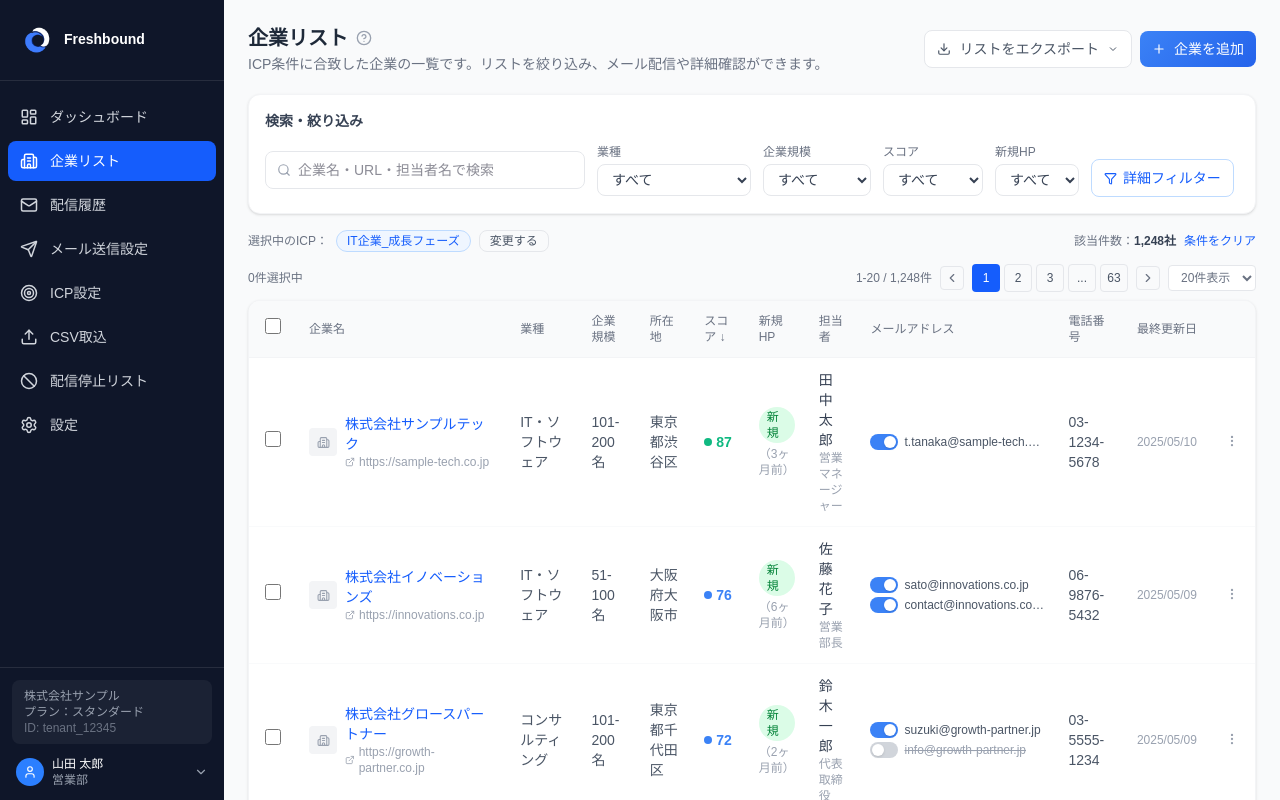
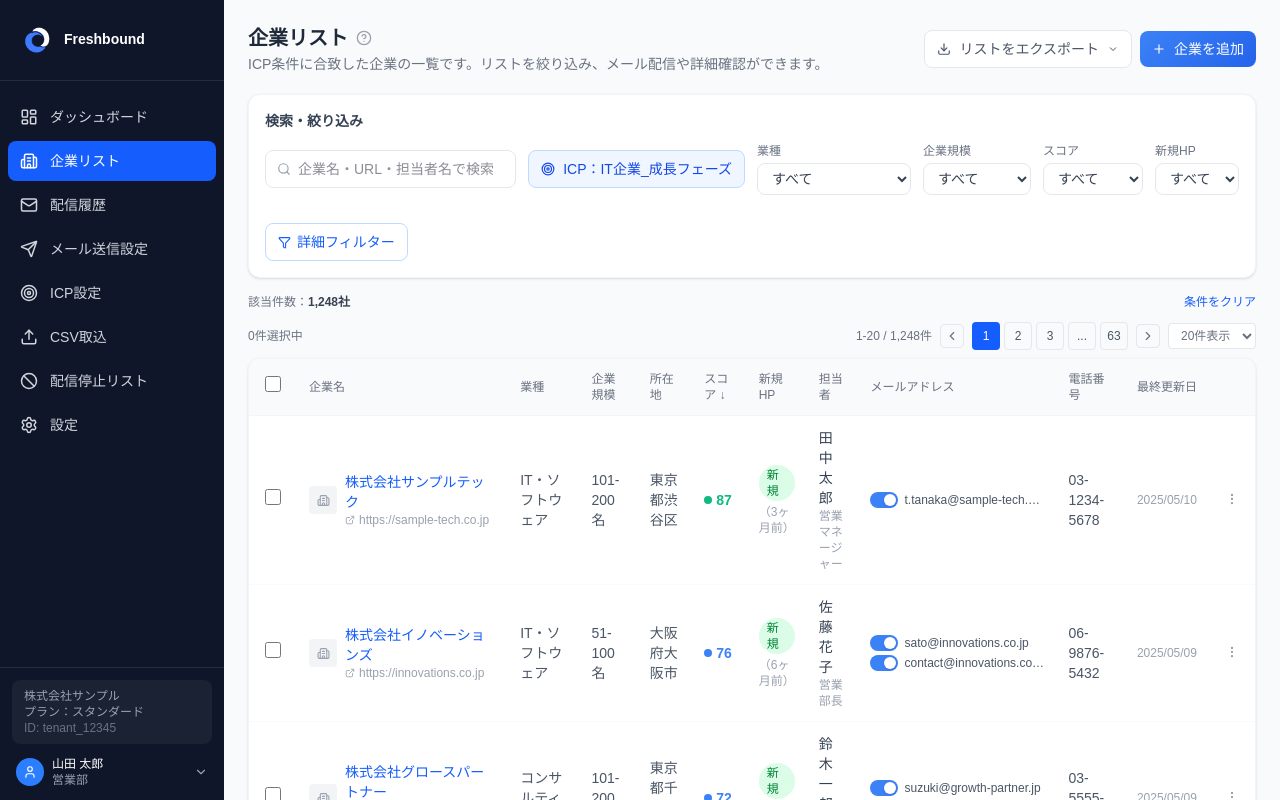
Before and after one commit to nn-nissy1010/freshbound, a Next.js app: page /companies in a window 1280 px wide. Shown: the top 800 px of the page. Built offline with nearby package versions, Linux system fonts and the light colour scheme.

Commit message:
fix: replace ICP link with modal selector and move button to filter bar

```diff
--- a/src/app/(app)/companies/page.tsx
+++ b/src/app/(app)/companies/page.tsx
@@ -1,12 +1,17 @@
 'use client';
 
 import { useState } from 'react';
-import Link from 'next/link';
 import {
   Search, Download, Plus, Filter, HelpCircle,
   Mail, ChevronLeft, ChevronRight, MoreVertical,
-  RefreshCw, Building2, ExternalLink
+  RefreshCw, Building2, ExternalLink, Target, X, Check,
 } from 'lucide-react';
+
+const icpProfiles = [
+  { id: 1, name: 'IT企業_成長フェーズ', industry: 'IT・ソフトウェア', size: '51-200名', region: '東京・大阪', updatedAt: '2025/05/01' },
+  { id: 2, name: 'SaaS_スタートアップ', industry: 'SaaS', size: '1-50名', region: '全国', updatedAt: '2025/04/20' },
+  { id: 3, name: '製造業_中堅企業', industry: '製造業', size: '201-500名', region: '愛知・大阪', updatedAt: '2025/04/10' },
+];
 
 // C-1: メールアドレス単位の送信可否（コンタクト単位制御）
 type Company = {
@@ -97,6 +102,9 @@ function ScoreBadge({ score }: { score: number }) {
 export default function CompaniesPage() {
   const [selected, setSelected] = useState<number[]>([]);
   const [searchQuery, setSearchQuery] = useState('');
+  const [showIcpModal, setShowIcpModal] = useState(false);
+  const [selectedIcp, setSelectedIcp] = useState(icpProfiles[0]);
+  const [pendingIcp, setPendingIcp] = useState(icpProfiles[0]);
   // C-1: メール単位の送信可否をローカル状態で管理
   const [emailEnabled, setEmailEnabled] = useState<Record<string, boolean>>(
     Object.fromEntries(
@@ -149,8 +157,8 @@ export default function CompaniesPage() {
       {/* Filters */}
       <div className="bg-white rounded-xl border border-gray-100 p-4 mb-4 shadow-sm">
         <h3 className="text-sm font-semibold text-gray-700 mb-3">検索・絞り込み</h3>
-        <div className="flex items-center gap-3">
-          <div className="relative flex-1 max-w-xs">
+        <div className="flex items-center gap-3 flex-wrap">
+          <div className="relative flex-1 min-w-48 max-w-xs">
             <Search size={14} className="absolute left-3 top-1/2 -translate-y-1/2 text-gray-400" />
             <input
               type="text"
@@ -160,6 +168,13 @@ export default function CompaniesPage() {
               className="w-full pl-8 pr-3 py-2 border border-gray-200 rounded-lg text-sm focus:outline-none focus:ring-2 focus:ring-blue-500"
             />
           </div>
+          <button
+            onClick={() => { setPendingIcp(selectedIcp); setShowIcpModal(true); }}
+            className="flex items-center gap-2 text-sm border border-blue-200 bg-blue-50 text-blue-700 rounded-lg px-3 py-2 hover:bg-blue-100 font-medium whitespace-nowrap"
+          >
+            <Target size={14} />
+            ICP：{selectedIcp.name}
+          </button>
           {[
             { label: '業種', options: ['すべて', 'IT・ソフトウェア', 'コンサルティング', 'SaaS'] },
             { label: '企業規模', options: ['すべて', '1-50名', '51-100名', '101-200名', '201-300名'] },
@@ -180,25 +195,63 @@ export default function CompaniesPage() {
         </div>
       </div>
 
-      {/* ICP Tag + Count */}
+      {/* Count row */}
       <div className="flex items-center justify-between mb-3">
-        <div className="flex items-center gap-2">
-          <span className="text-xs text-gray-500">選択中のICP：</span>
-          <span className="text-xs bg-blue-50 text-blue-600 border border-blue-200 rounded-full px-2.5 py-0.5 font-medium">
-            IT企業_成長フェーズ
-          </span>
-          <Link
-            href="/icp"
-            className="text-xs border border-gray-200 rounded-lg px-2.5 py-0.5 text-gray-600 hover:bg-gray-50 hover:text-blue-600"
-          >
-            変更する
-          </Link>
+        <span className="text-xs text-gray-500">該当件数：<strong className="text-gray-700">1,248社</strong></span>
+        <button className="text-xs text-blue-600 hover:text-blue-700">条件をクリア</button>
+      </div>
+
+      {/* ICP Select Modal */}
+      {showIcpModal && (
+        <div className="fixed inset-0 z-50 flex items-center justify-center">
+          <div className="absolute inset-0 bg-black/40" onClick={() => setShowIcpModal(false)} />
+          <div className="relative bg-white rounded-2xl shadow-xl w-full max-w-md mx-4 p-6">
+            <div className="flex items-center justify-between mb-4">
+              <h2 className="text-sm font-bold text-gray-800">ICPを選択</h2>
+              <button onClick={() => setShowIcpModal(false)} className="p-1 hover:bg-gray-100 rounded text-gray-400">
+                <X size={16} />
+              </button>
+            </div>
+            <div className="space-y-2 mb-5">
+              {icpProfiles.map((icp) => (
+                <button
+                  key={icp.id}
+                  onClick={() => setPendingIcp(icp)}
+                  className={`w-full text-left p-3 rounded-xl border-2 transition-colors ${
+                    pendingIcp.id === icp.id
+                      ? 'border-blue-500 bg-blue-50'
+                      : 'border-gray-100 hover:border-gray-200 hover:bg-gray-50'
+                  }`}
+                >
+                  <div className="flex items-center justify-between">
+                    <span className="text-sm font-medium text-gray-800">{icp.name}</span>
+                    {pendingIcp.id === icp.id && <Check size={15} className="text-blue-600" />}
+                  </div>
+                  <div className="text-xs text-gray-400 mt-0.5">
+                    {icp.industry} · {icp.size} · {icp.region}
+                  </div>
+                  <div className="text-xs text-gray-300 mt-0.5">更新：{icp.updatedAt}</div>
+                </button>
+              ))}
+            </div>
+            <div className="flex items-center justify-end gap-2">
+              <button
+                onClick={() => setShowIcpModal(false)}
+                className="text-sm border border-gray-200 rounded-lg px-4 py-2 text-gray-600 hover:bg-gray-50"
+              >
+                キャンセル
+              </button>
+              <button
+                onClick={() => { setSelectedIcp(pendingIcp); setShowIcpModal(false); }}
+                className="text-sm rounded-lg px-4 py-2 text-white font-medium"
+                style={{ background: 'linear-gradient(135deg, #3b82f6, #2563eb)' }}
+              >
+                このICPを適用
+              </button>
+            </div>
+          </div>
         </div>
-        <div className="flex items-center gap-2 text-xs text-gray-500">
-          <span>該当件数：<strong className="text-gray-700">1,248社</strong></span>
-          <button className="text-blue-600 hover:text-blue-700">条件をクリア</button>
-        </div>
-      </div>
+      )}
 
       {/* Table Actions */}
       <div className="flex items-center justify-between mb-2">
```
